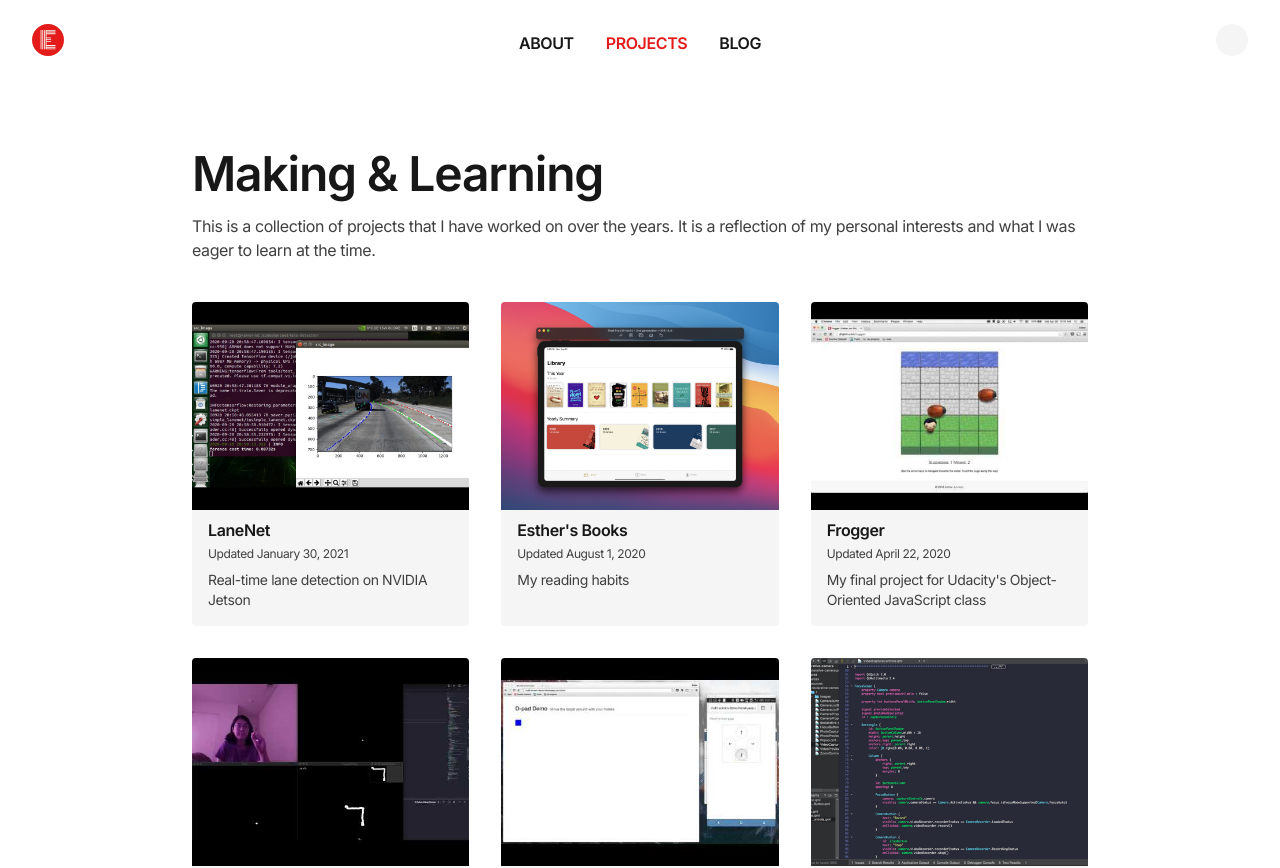
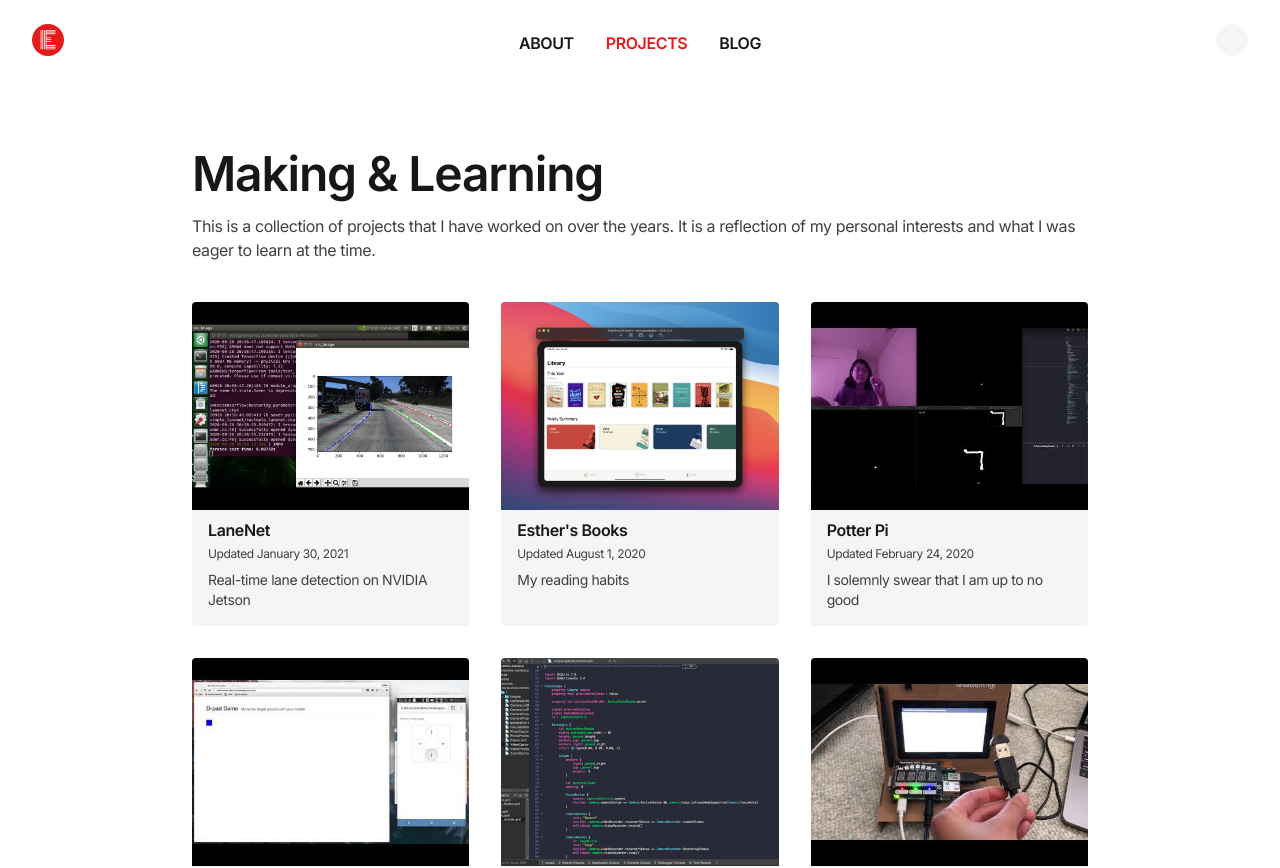
Before and after one commit to estherjk/esthermakes.tech, a Next.js app: page /projects in a window 1280 px wide. Shown: the top 868 px of the page. Built offline with nearby package versions, Linux system fonts and the light colour scheme; some icons are missing.

Commit message:
Remove Frogger project

```diff
--- a/src/data/projects.ts
+++ b/src/data/projects.ts
@@ -42,13 +42,6 @@ export const projects: Project[] = [
     description: 'Real-time face detection using OpenCV, Node.js, and WebSockets',
     url: 'https://github.com/estherjk/face-detection-node-opencv',
     dateUpdated: '2017-12-27',
-  },
-  {
-    title: 'Frogger',
-    image: '/images/projects/frogger.jpg',
-    description: "My final project for Udacity's Object-Oriented JavaScript class",
-    url: 'https://github.com/estherjk/frogger',
-    dateUpdated: '2020-04-22',
   },
   {
     title: 'Google Assistant Show',
```
